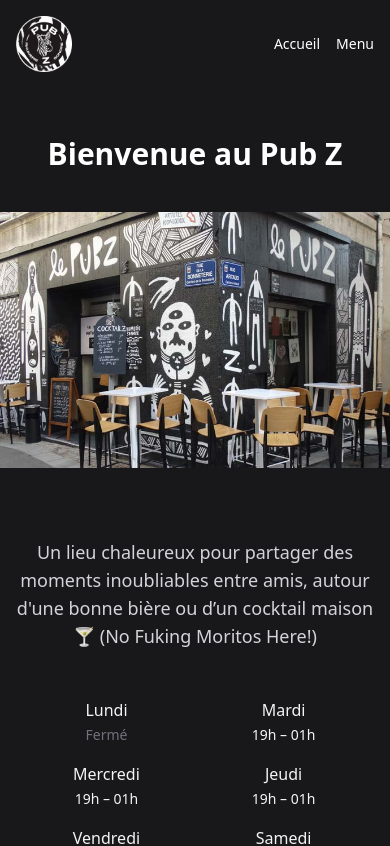
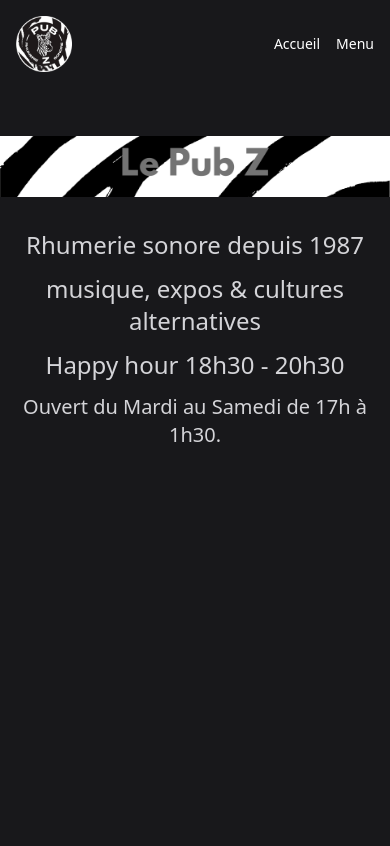
Before and after one commit to MaceoGrd/pub_z, a React (Vite) app: page / in a window 390 px wide. Shown: the top 846 px of the page. Built offline with nearby package versions, Linux system fonts and the light colour scheme.

Commit message:
push happy hour home page

```diff
--- a/src/Components/Home.jsx
+++ b/src/Components/Home.jsx
@@ -24,38 +24,29 @@
 
   return (
     <div className="px-0 py-8 text-white">
-      <h1 className="text-3xl md:text-5xl font-bold text-center mb-10 text-white">
-        Bienvenue au Pub Z
-      </h1>
 
-      <div className="w-screen overflow-hidden mb-16">
-        <Slider {...sliderSettings}>
-          {images.map((src, index) => (
-            <div key={index}>
-              <img
-                src={src}
-                alt={`Photo ${index}`}
-                className="w-screen h-64 sm:h-80 md:h-[32rem] object-cover"
-              />
-            </div>
-          ))}
-        </Slider>
-      </div>
+      <img
+        src="/bannière.png"
+        alt="Bannière du Pub Z"
+        className="w-full h-auto mb-8"
+      />
 
-      <p className="text-lg text-center text-zinc-300 max-w-2xl mx-auto mb-12 px-4">
-        Un lieu chaleureux pour partager des moments inoubliables entre amis, autour d'une bonne bière ou d’un cocktail maison 🍸 <br className="hidden sm:inline" /> (No Fuking Moritos Here!)
+      <p className="text-2xl text-center text-zinc-300 max-w-2xl mx-auto mb-3 px-4">
+        Rhumerie sonore depuis 1987
       </p>
 
-      <div className="flex flex-wrap justify-center gap-4 text-center text-zinc-100 font-medium max-w-4xl mx-auto px-4">
-        {Object.entries(horaires).map(([jour, heure], i) => (
-          <div key={i} className="w-[45%] sm:w-[30%] md:w-[22%]">
-            {jour}<br />
-            <span className={`text-sm ${heure === "Fermé" ? "text-zinc-500" : ""}`}>
-              {heure}
-            </span>
-          </div>
-        ))}
-      </div>
+      <p className="text-2xl text-center text-zinc-300 max-w-2xl mx-auto mb-3 px-4">
+        musique, expos & cultures alternatives
+      </p>
+
+      <p className="text-2xl text-center text-zinc-300 max-w-2xl mx-auto mb-3 px-4">
+        Happy hour 18h30 - 20h30
+      </p>
+
+      <p className="text-xl text-center text-zinc-300 max-w-2xl mx-auto mb-3 px-4">
+        Ouvert du Mardi au Samedi de 17h à 1h30.
+      </p>
+
     </div>
   );
 }
--- a/src/data/horaires.json
+++ b/src/data/horaires.json
@@ -1,9 +1,9 @@
 {
   "Lundi": "Fermé",
-  "Mardi": "19h – 01h",
-  "Mercredi": "19h – 01h",
-  "Jeudi": "19h – 01h",
-  "Vendredi": "19h – 01h",
-  "Samedi": "19h – 01h",
+  "Mardi": "17h – 1h30",
+  "Mercredi": "17h – 1h30",
+  "Jeudi": "17h – 1h30",
+  "Vendredi": "17h – 1h30",
+  "Samedi": "17h – 1h30",
   "Dimanche": "Fermé"
 }
--- a/src/data/menu_bar.json
+++ b/src/data/menu_bar.json
@@ -1,4 +1,21 @@
 {
+  "Happy Hour 18h30 - 20h30": [
+    { "nom": "La Pinte de Krombacher", "prix": 5 },
+    { "nom": "Le Pastis Ricard", "prix": 2 },
+    { "nom": "Le Pastis Casanis", "prix": 2 },
+    { "nom": "Spritz", "prix":7.5 },
+    { "nom": "Gin Hibiscus", "prix": 7.5 },
+    { "nom": "Moscow Mule", "prix": 7.5 },
+    { "nom": "London Mule", "prix": 7.5 },
+    { "nom": "Caribbean Mule", "prix": 7.5 },
+    { "nom": "Cuba Libre", "prix": 7.5 },
+    { "nom": "Jagger Bomb", "prix": 7.5 },
+    { "nom": "Gin Fizz", "prix": 7.5 },
+    { "nom": "Tequila Sunrise", "prix": 7.5 },
+    { "nom": "Daiquiri", "prix": 7.5 },
+    { "nom": "Bloody Mary", "prix": 7.5 },
+    { "nom": "Le Sirop de Fraise a l'Eau", "prix": 2 }
+  ],
   "Les Bières": [
     { "nom": "Krombacher Blonde", "formats": { "25cl": 3.50, "50cl": 6.50 } },
     { "nom": "Blanche de Bruxelles", "formats": { "25cl": 4.50, "50cl": 8 } },
```
Also changed, not shown: public/bannière.png (added).
